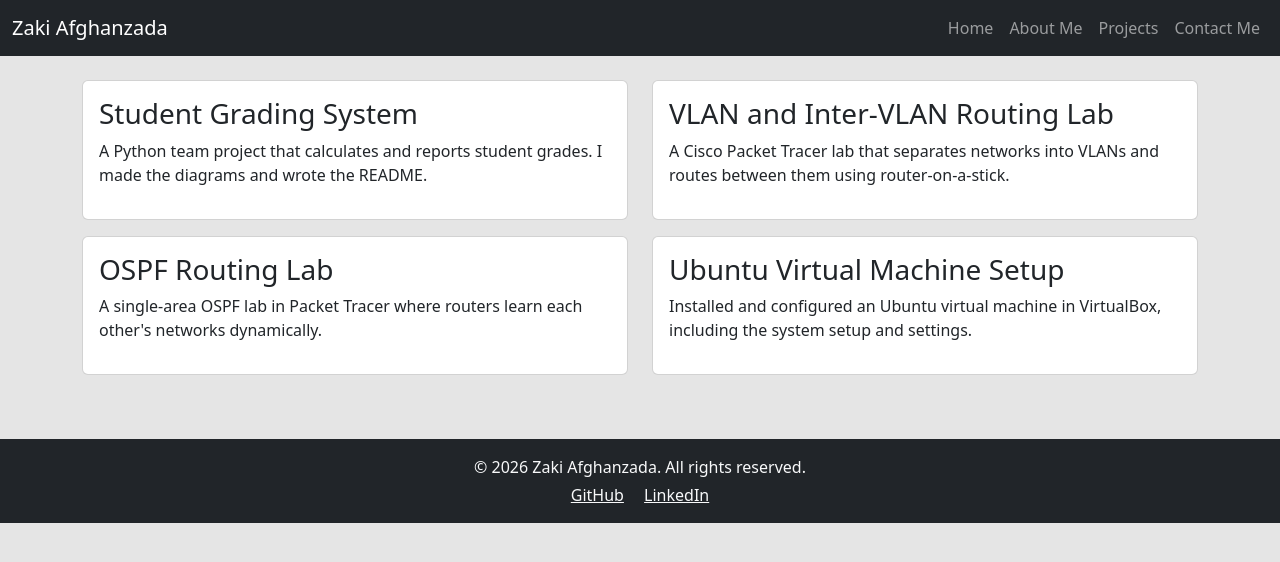
After one commit to afgzaki/Assignment-2, a Node server app: template views/projects.ejs in a window 1280 px wide. The commit adds this page. Shown: the top 562 px of the page. Run offline with Node 20, Linux system fonts and the light colour scheme; the template is opened without the code that fills it, so the values that code supplies are empty; some libraries are stand-ins or nearby versions.

Commit message:
Add EJS views for home, about, projects and contact

```diff
--- a/app.js
+++ b/app.js
@@ -18,6 +18,7 @@ app.use(express.json());
 app.use(express.urlencoded({ extended: false }));
 app.use(cookieParser());
 app.use(express.static(path.join(__dirname, 'public')));
+app.use(express.static(path.join(__dirname,'node_modules')));
 
 app.use('/', indexRouter);
 app.use('/users', usersRouter);
--- /dev/null
+++ b/public/Content/app.css
@@ -0,0 +1,3 @@
+/* page background and the angled gradient on the home page box */
+body { background-color: #E5E5E5; }
+.hero { background: linear-gradient(135deg, #FCA311, #FFD27A); color: #14213D; }
--- /dev/null
+++ b/public/Script/app.js
@@ -0,0 +1,8 @@
+// IIFE --> Immediately invoked function expression
+(function()
+{
+    function Start(){
+        console.log("App started....")
+    }
+    window.addEventListener("load",Start);
+})();
--- /dev/null
+++ b/views/partials/footer.ejs
@@ -0,0 +1,10 @@
+<!--footer-->
+<footer class="bg-dark text-light text-center py-3 mt-5">
+  <p class="mb-1">&copy; 2026 Zaki Afghanzada. All rights reserved.</p>
+  <a class="text-light me-3" href="https://github.com/afgzaki" target="_blank"><i class="fa-brands fa-github"></i> GitHub</a>
+  <a class="text-light" href="https://www.linkedin.com/in/zaki-afghanzada-808a45373//" target="_blank"><i class="fa-brands fa-linkedin"></i> LinkedIn</a>
+</footer>
+<script src="/bootstrap/dist/js/bootstrap.bundle.min.js"></script>
+<script src="/Script/app.js"></script>
+</body>
+</html>
--- /dev/null
+++ b/views/partials/header.ejs
@@ -0,0 +1,11 @@
+<!DOCTYPE html>
+<html lang="en">
+  <head>
+    <meta charset="utf-8">
+    <meta name="viewport" content="width=device-width, initial-scale=1">
+    <title><%= title %> | Zaki Afghanzada</title>
+    <link rel="stylesheet" href="/bootstrap/dist/css/bootstrap.min.css"/>
+    <link rel="stylesheet" href="/@fortawesome/fontawesome-free/css/all.min.css"/>
+    <link rel="stylesheet" href="/Content/app.css" />
+  </head>
+  <body>
--- /dev/null
+++ b/views/partials/main_nav.ejs
@@ -0,0 +1,17 @@
+<!--navbar: the active link is chosen by comparing the page title-->
+<nav class="navbar navbar-expand-lg navbar-dark bg-dark">
+  <div class="container-fluid">
+    <a class="navbar-brand" href="/">Zaki Afghanzada</a>
+    <button class="navbar-toggler" type="button" data-bs-toggle="collapse" data-bs-target="#navbarNav" aria-controls="navbarNav" aria-expanded="false" aria-label="Toggle navigation">
+      <span class="navbar-toggler-icon"></span>
+    </button>
+    <div class="collapse navbar-collapse" id="navbarNav">
+      <ul class="navbar-nav ms-auto">
+        <li class="nav-item"><a class="nav-link <%= title == 'Home' ? 'active' : '' %>" href="/home"><i class="fa-solid fa-house"></i> Home</a></li>
+        <li class="nav-item"><a class="nav-link <%= title == 'About Me' ? 'active' : '' %>" href="/aboutus"><i class="fa-solid fa-info"></i> About Me</a></li>
+        <li class="nav-item"><a class="nav-link <%= title == 'Projects' ? 'active' : '' %>" href="/projects"><i class="fa-solid fa-folder-open"></i> Projects</a></li>
+        <li class="nav-item"><a class="nav-link <%= title == 'Contact Me' ? 'active' : '' %>" href="/contactus"><i class="fa-solid fa-phone"></i> Contact Me</a></li>
+      </ul>
+    </div>
+  </div>
+</nav>
--- /dev/null
+++ b/views/projects.ejs
@@ -0,0 +1,25 @@
+<%- include partials/header.ejs %>
+<%- include partials/main_nav.ejs %>
+<!--Main content: Projects page-->
+<main class="container mt-4">
+  <h1><%= title %></h1>
+  <div class="row">
+    <div class="col-md-6 mb-3"><div class="card"><div class="card-body">
+      <h3><i class="fa-brands fa-python"></i> Student Grading System</h3>
+      <p>A Python team project that calculates and reports student grades. I made the diagrams and wrote the README.</p>
+    </div></div></div>
+    <div class="col-md-6 mb-3"><div class="card"><div class="card-body">
+      <h3><i class="fa-solid fa-network-wired"></i> VLAN and Inter-VLAN Routing Lab</h3>
+      <p>A Cisco Packet Tracer lab that separates networks into VLANs and routes between them using router-on-a-stick.</p>
+    </div></div></div>
+    <div class="col-md-6 mb-3"><div class="card"><div class="card-body">
+      <h3><i class="fa-solid fa-route"></i> OSPF Routing Lab</h3>
+      <p>A single-area OSPF lab in Packet Tracer where routers learn each other's networks dynamically.</p>
+    </div></div></div>
+    <div class="col-md-6 mb-3"><div class="card"><div class="card-body">
+      <h3><i class="fa-brands fa-ubuntu"></i> Ubuntu Virtual Machine Setup</h3>
+      <p>Installed and configured an Ubuntu virtual machine in VirtualBox, including the system setup and settings.</p>
+    </div></div></div>
+  </div>
+</main>
+<%- include partials/footer.ejs %>
```
Also changed, not shown: public/stylesheets/style.css (deleted, +0 -8 lines), views/about.ejs (added, +20 -0 lines), views/contact.ejs (added, +13 -0 lines), views/index.ejs (+17 -11 lines).
